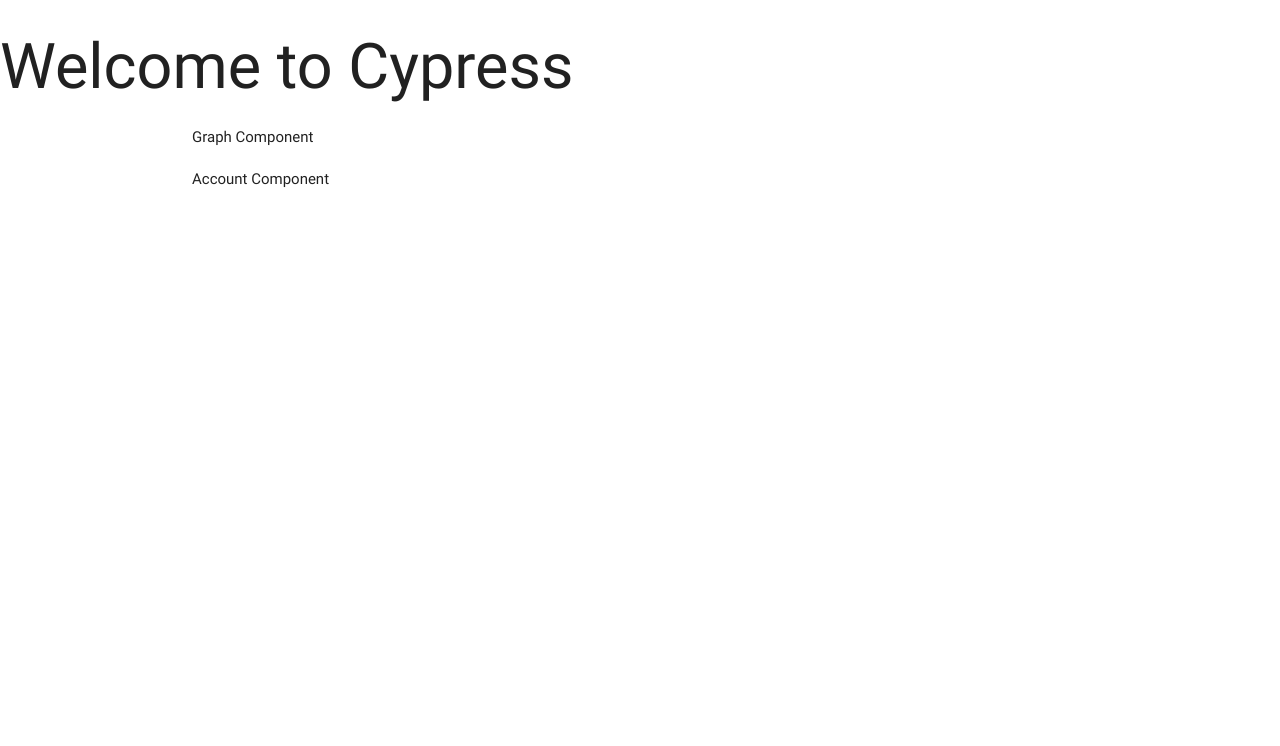
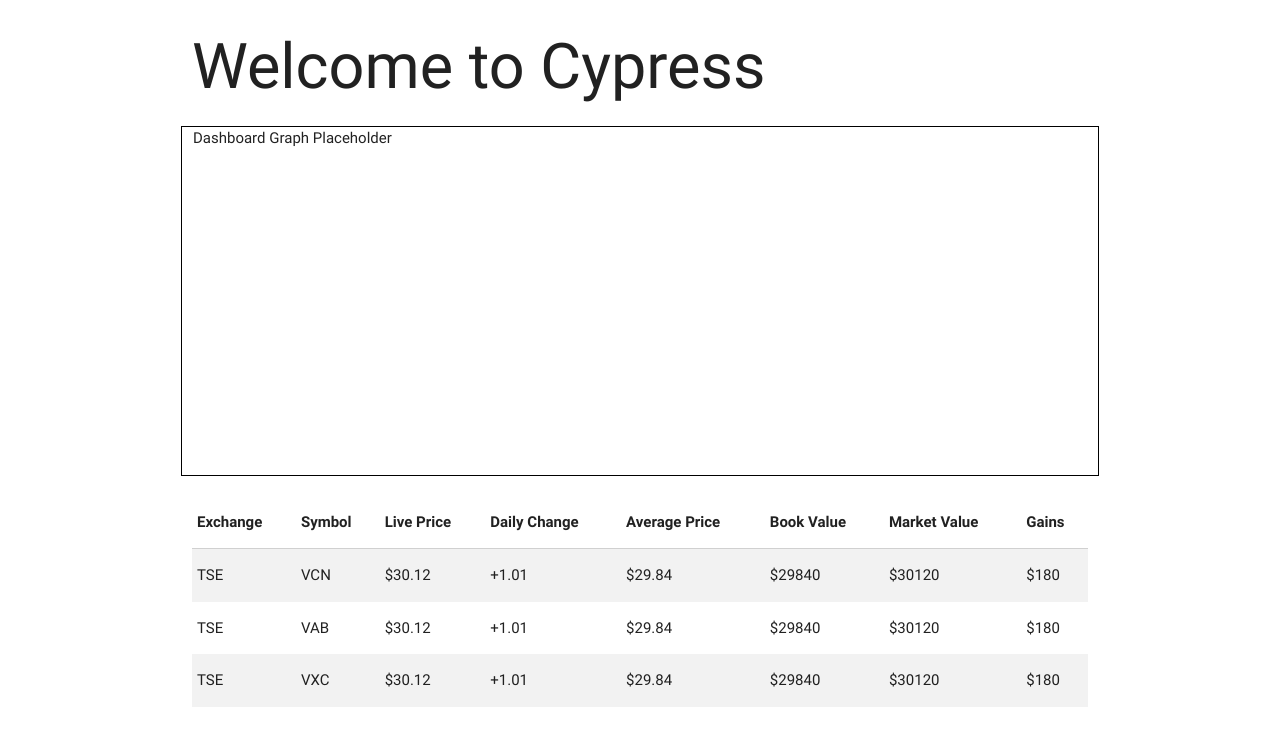
Before and after one commit to peter-yhc/cypress, an Angular app: page / in a window 1280 px wide. Shown: the top 746 px of the page. Built offline with nearby package versions, Linux system fonts and the light colour scheme; what angular2-materialize would draw is missing.

Commit message:
Added basic components for app table and app graph.

```diff
--- /dev/null
+++ b/src/app/account-overview/account-overview.component.html
@@ -0,0 +1,51 @@
+<div class="row">
+    <div class="col s12">
+        <table class="striped">
+            <thead>
+            <tr>
+                <th>Exchange</th>
+                <th>Symbol</th>
+                <th>Live Price</th>
+                <th>Daily Change</th>
+                <th>Average Price</th>
+                <th>Book Value</th>
+                <th>Market Value</th>
+                <th>Gains</th>
+            </tr>
+            </thead>
+
+            <tbody>
+            <tr>
+                <td>TSE</td>
+                <td>VCN</td>
+                <td>$30.12</td>
+                <td>+1.01</td>
+                <td>$29.84</td>
+                <td>$29840</td>
+                <td>$30120</td>
+                <td>$180</td>
+            </tr>
+            <tr>
+                <td>TSE</td>
+                <td>VAB</td>
+                <td>$30.12</td>
+                <td>+1.01</td>
+                <td>$29.84</td>
+                <td>$29840</td>
+                <td>$30120</td>
+                <td>$180</td>
+            </tr>
+            <tr>
+                <td>TSE</td>
+                <td>VXC</td>
+                <td>$30.12</td>
+                <td>+1.01</td>
+                <td>$29.84</td>
+                <td>$29840</td>
+                <td>$30120</td>
+                <td>$180</td>
+            </tr>
+            </tbody>
+        </table>
+    </div>
+</div>
--- a/src/app/app.component.html
+++ b/src/app/app.component.html
@@ -1,15 +1,6 @@
 <!--The content below is only a placeholder and can be replaced.-->
-<h1>Welcome to {{title}}</h1>
 <div class="container">
-    <div class="row">
-        <div class="col s12">
-            Graph Component
-        </div>
-    </div>
-
-    <div class="row">
-        <div class="col s12">
-            Account Component
-        </div>
-    </div>
+    <h1>Welcome to {{title}}</h1>
+    <app-dashboard-graph></app-dashboard-graph>
+    <app-account-overview></app-account-overview>
 </div>
--- /dev/null
+++ b/src/app/dashboard-graph/dashboard-graph.component.html
@@ -0,0 +1,5 @@
+<div class="row">
+    <div class="col s12" style="height: 350px; border: black solid 1px">
+        Dashboard Graph Placeholder
+    </div>
+</div>
```
Also changed, not shown: src/app/account-overview/account-overview.component.ts (added, +10 -0 lines), src/app/app.module.ts (+7 -2 lines), src/app/dashboard-graph/dashboard-graph.component.ts (added, +10 -0 lines), src/app/account-overview/account-overview.component.css (added), src/app/dashboard-graph/dashboard-graph.component.css (added).
